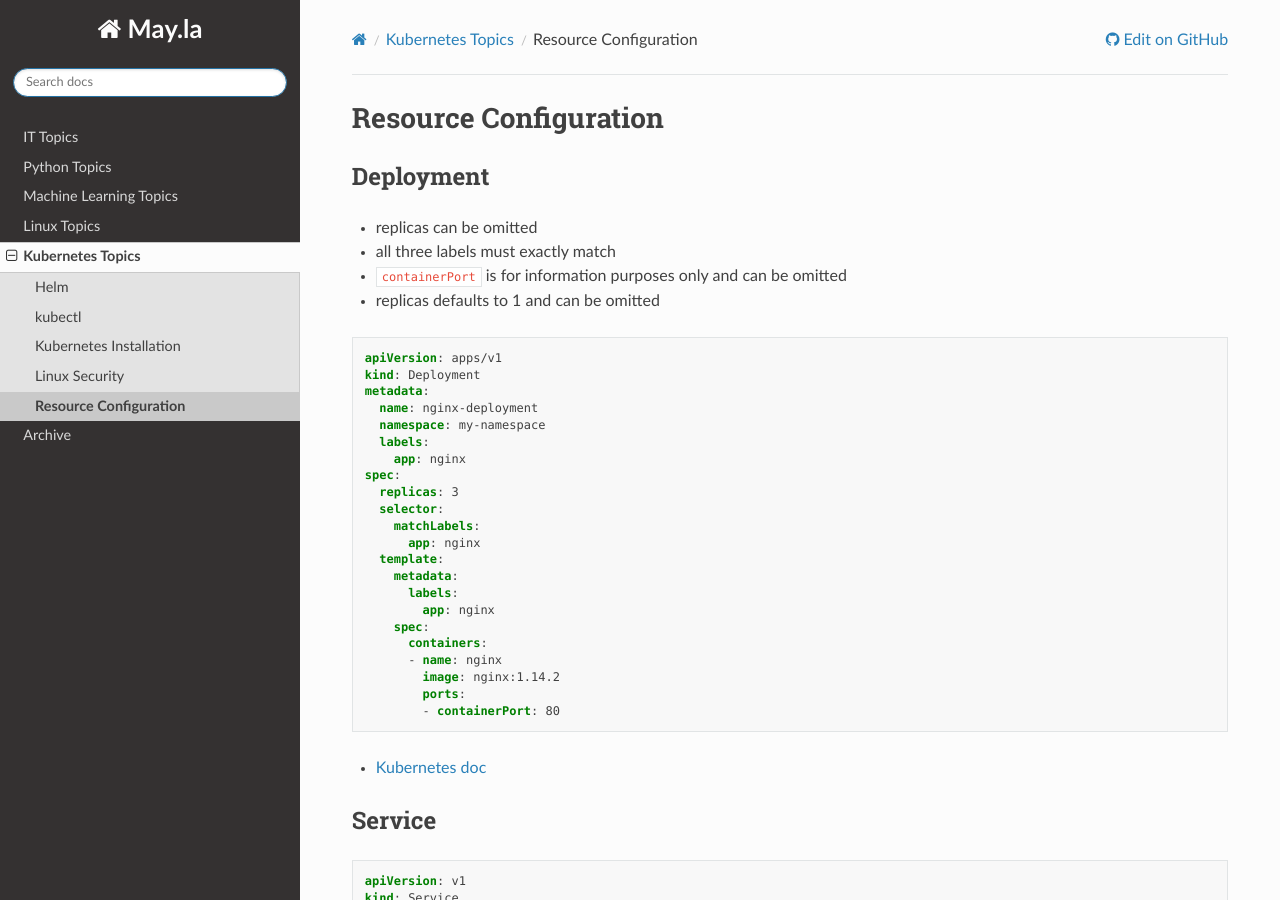
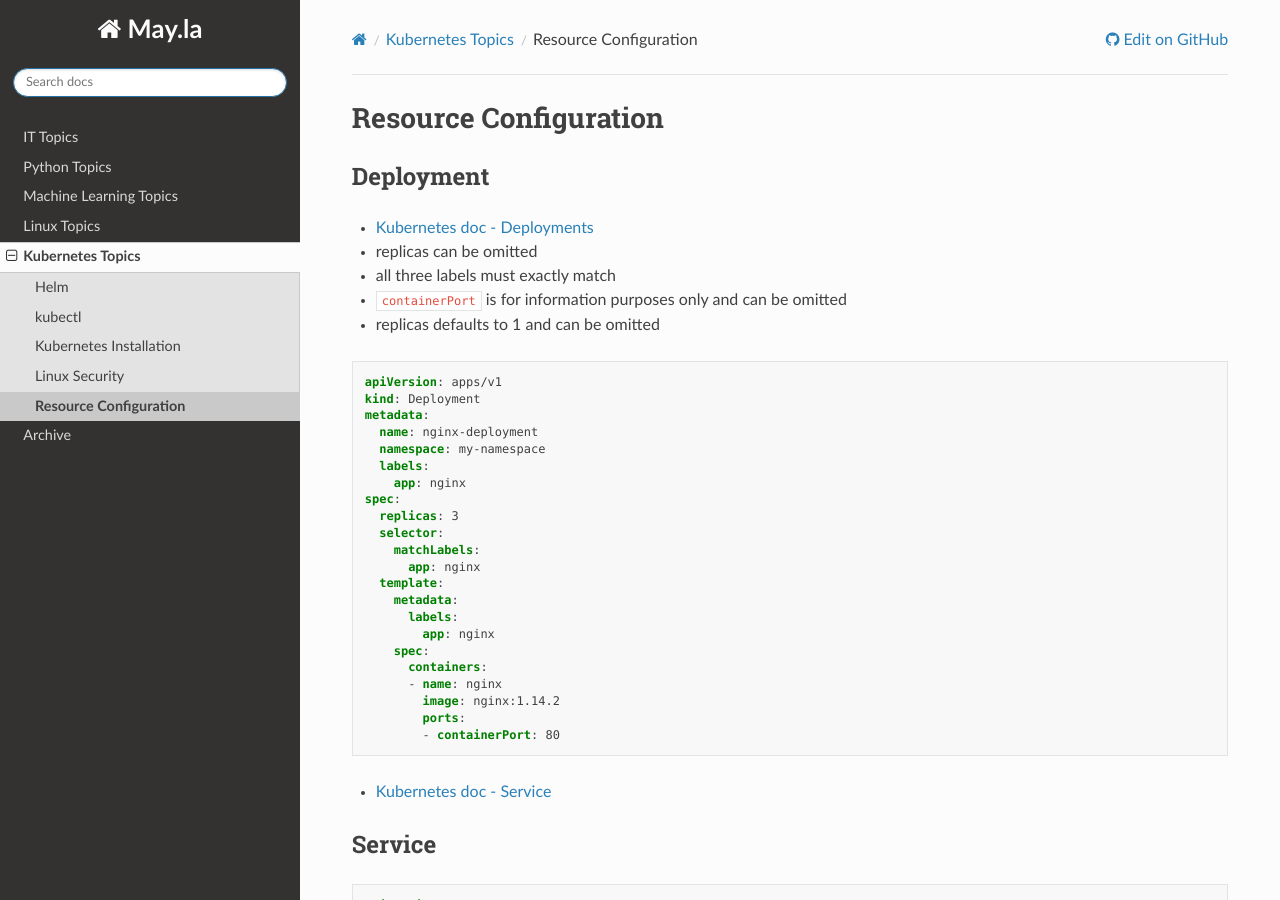
Before and after one commit to PhilipMay/May.la, a Sphinx documentation site: the page built from source/k8s/resource-config.md, in a window 1280 px wide and 900 px high. Built offline with Sphinx 7.4.7 and the Read the Docs theme 2.0.0, drawn with Linux system fonts in a browser that asks for light colours.

Commit message:
Update resource-config.md

````diff
--- a/source/k8s/resource-config.md
+++ b/source/k8s/resource-config.md
@@ -1,6 +1,7 @@
 # Resource Configuration
 
 ## Deployment
+- [Kubernetes doc - Deployments](https://kubernetes.io/docs/concepts/workloads/controllers/deployment/)
 - replicas can be omitted
 - all three labels must exactly match
 - `containerPort` is for information purposes only and can be omitted
@@ -30,7 +31,7 @@ spec:
         ports:
         - containerPort: 80
 ```
-- [Kubernetes doc](https://kubernetes.io/docs/concepts/services-networking/service/)
+- [Kubernetes doc - Service](https://kubernetes.io/docs/concepts/services-networking/service/)
 
 ## Service
 ```yaml
````
